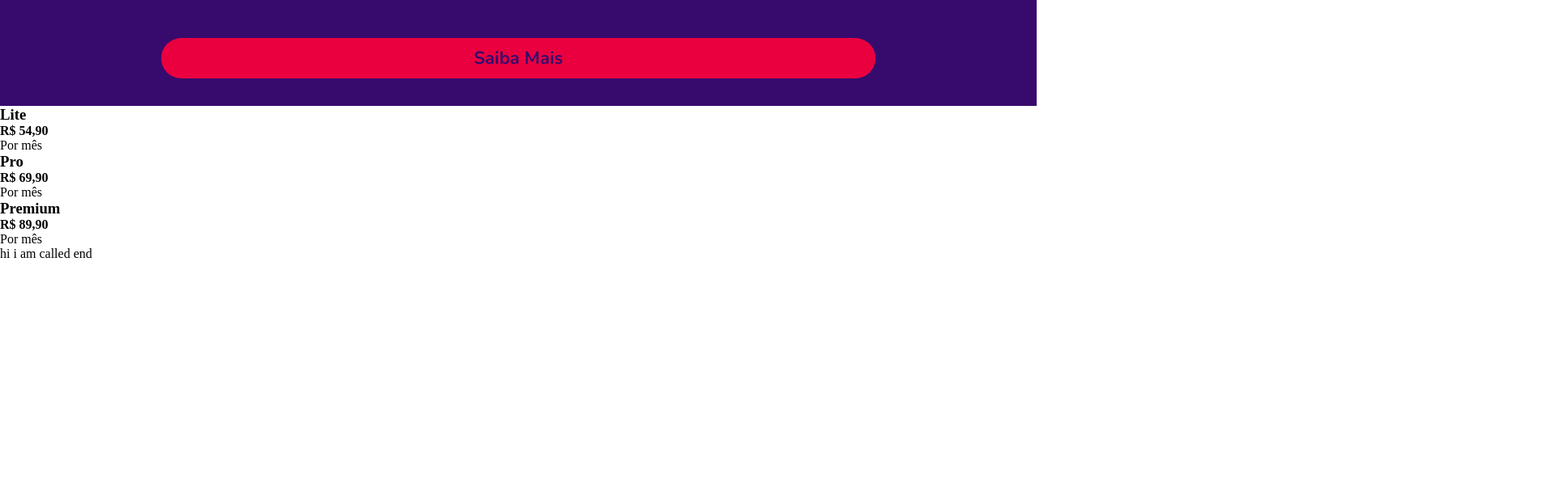
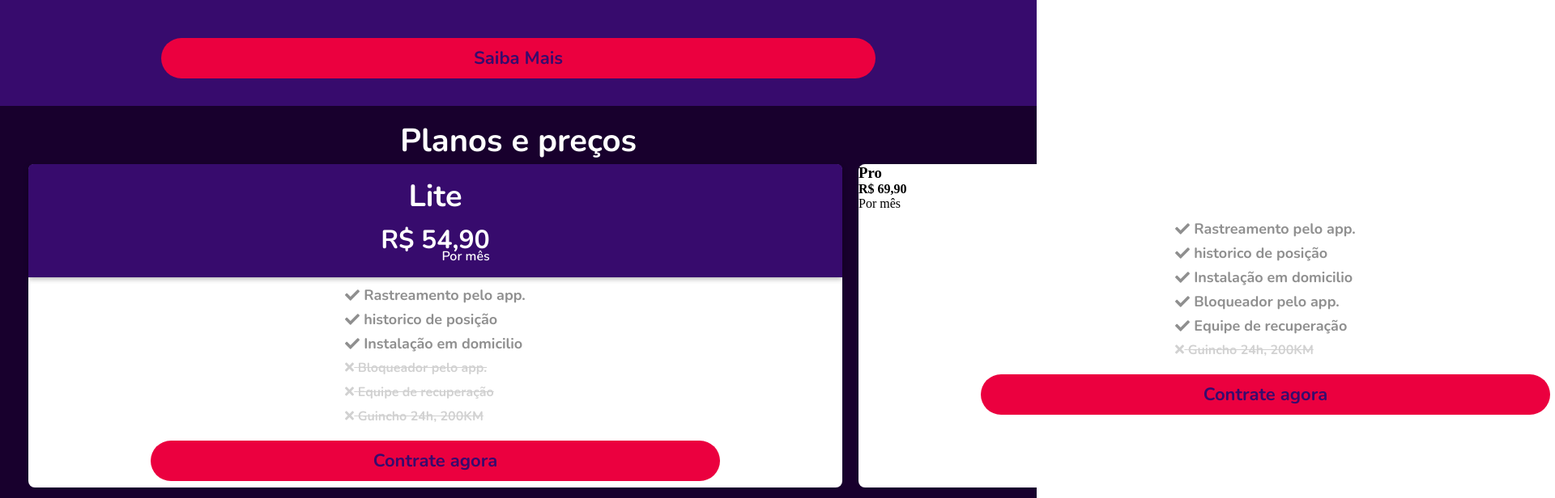
Before and after one commit to malves224/ClewsatWebSite, a React (Create React App) app: page / in a window 1280 px wide. Shown: the part 3800-4416 px from the top of the page at 81% size, 1920 px wide, since content can reach past the window. Before the commit the page ends 4123 px from the top, so only its background shows below. Built offline with nearby package versions, Linux system fonts and the light colour scheme; a web font is replaced by a local one.

Commit message:
cria estilizaçao para o plano LIte e condicional das classes

```diff
--- a/src/sectionsComponents/PlansPrice.jsx
+++ b/src/sectionsComponents/PlansPrice.js
@@ -1,16 +1,18 @@
-import React, { PureComponent } from "react";
+/* eslint-disable react/jsx-filename-extension */
+import React from "react";
 import "./css/plansPrice.css";
 import { plansPrices } from "../textData";
 import PlanCard from "./components/PlanCard";
 
-class PlansPrice extends PureComponent {
-  render() {
-    return (
-      <div>
+function PlansPrice() {
+  return (
+    <section className="plans-price">
+      <h2>{plansPrices.title}</h2>
+      <div className="carrousel-plans">
         {plansPrices.plansCard.map((plan) => <PlanCard key={plan.plan} plan={plan} />)}
       </div>
-    );
-  }
+    </section>
+  );
 }
 
 export default PlansPrice;
--- a/src/sectionsComponents/components/PlanCard.jsx
+++ b/src/sectionsComponents/components/PlanCard.jsx
@@ -1,25 +1,44 @@
 import React, { PureComponent } from "react";
-// import { FontAwesomeIcon } from "@fortawesome/react-fontawesome";
+import { FontAwesomeIcon } from "@fortawesome/react-fontawesome";
+import {
+  faTimes, faCheck,
+} from "@fortawesome/free-solid-svg-icons";
+
 import PropTypes from "prop-types";
+import Button from "./Button";
+import { buttonHireNow } from "../../textData";
 import "../css/planCard.css";
 
 export default class PlanCard extends PureComponent {
   render() {
     const {
       plan: {
-        plan, price, recurrence, benefits,
+        plan, price, recurrence, benefits, promotional,
       },
     } = this.props;
-    console.log(benefits(plan));
+    // console.log(benefits(plan));
     return (
       <div className="item-plan">
-        <header className="header-plan">
+        <header className={promotional.status ? "header-promotional" : "header-no-promotional"}>
           <h3>{plan}</h3>
           <div className="price-plan">
             <h4>{price}</h4>
             <p>{recurrence}</p>
           </div>
         </header>
+        <body className="body-item">
+          <ol className="list-benefits">
+            {benefits(plan)
+              .map(({ textBenefits, status }) => (
+                <li className={status ? "benefit-check benefit" : "benefit-No benefit"}>
+                  <FontAwesomeIcon icon={status ? faCheck : faTimes} />
+                  {" "}
+                  {textBenefits}
+                </li>
+              ))}
+          </ol>
+          <Button src={buttonHireNow.src} text={buttonHireNow.text} />
+        </body>
       </div>
     );
   }
--- a/src/sectionsComponents/css/planCard.css
+++ b/src/sectionsComponents/css/planCard.css
@@ -0,0 +1,82 @@
+@import url('https://fonts.googleapis.com/css2?family=Nunito:wght@700&display=swap');
+
+.item-plan {
+  background-color: #ffff;
+  margin: 0 10px;
+  border-radius: 8px;
+  flex-grow: 1;
+  height: 400px;
+}
+
+.body-item {
+  display: flex;
+  flex-direction: column;
+  width: 100%;
+  height: 65%;
+  align-items: center;
+  justify-content: space-around;
+}
+
+.body-item a {
+  width: 100%;
+  display: flex;
+  justify-content: center;
+  text-decoration: none;
+}
+
+.header-no-promotional {
+  background-color: #370B6D;
+  width: 100%;
+  height: 35%;
+  display: flex;
+  flex-direction: column;
+  align-items: center;
+  justify-content: space-evenly;
+  border-top-left-radius: 6px;
+  border-top-right-radius: 6px;
+  filter: drop-shadow(0px 2px 3px rgba(0, 0, 0, 0.3));
+}
+
+.header-no-promotional h3 {
+  color: #FFFF;
+  font-family: 'Nunito', sans-serif;
+  font-weight: bold;
+  font-size: 38px;
+}
+
+.header-no-promotional h4 {
+  margin-top: 4px;
+  color: #FFFF;
+  font-family: 'Nunito', sans-serif;
+  font-size: 32px;
+  line-height: 0.6;
+}
+
+.header-no-promotional p {
+  color: #FFFF;
+  text-align: end;
+  font-family: 'Nunito', sans-serif;
+}
+
+.list-benefits {
+  list-style: none;
+  padding: 0;
+}
+
+.benefit {
+  font-family: 'Nunito', sans-serif;
+  font-style: normal;
+  font-weight: bold;
+  font-size: 18px;
+  line-height: 30px;
+}
+
+.benefit-check {
+  color: #8F8F8F;
+}
+
+.benefit-No {
+  color: #D1D1D1;
+  text-decoration-line: line-through;
+  font-size: 16px;
+}
--- a/src/sectionsComponents/css/plansPrice.css
+++ b/src/sectionsComponents/css/plansPrice.css
@@ -0,0 +1,22 @@
+@import url('https://fonts.googleapis.com/css2?family=Nunito:wght@700&display=swap');
+
+.plans-price {
+  background-color: #18002D;
+  padding: 15px 25px;
+}
+
+.plans-price h2 {
+  color: #FFFF;
+  font-family: 'Nunito', sans-serif;
+  font-style: normal;
+  font-weight: bold;
+  font-size: 40px;
+  line-height: 57px;
+  text-align: center;
+}
+
+.carrousel-plans {
+  width: 250%;
+  display: flex;
+  align-items: center;
+}
```
